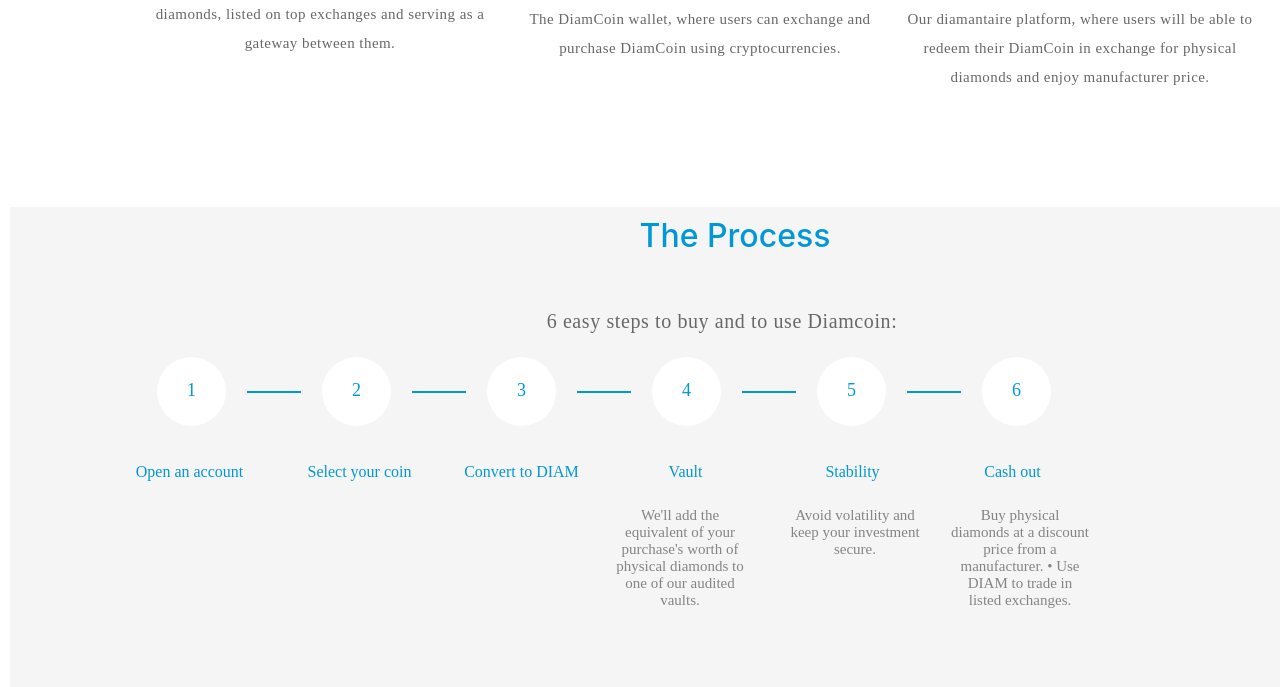
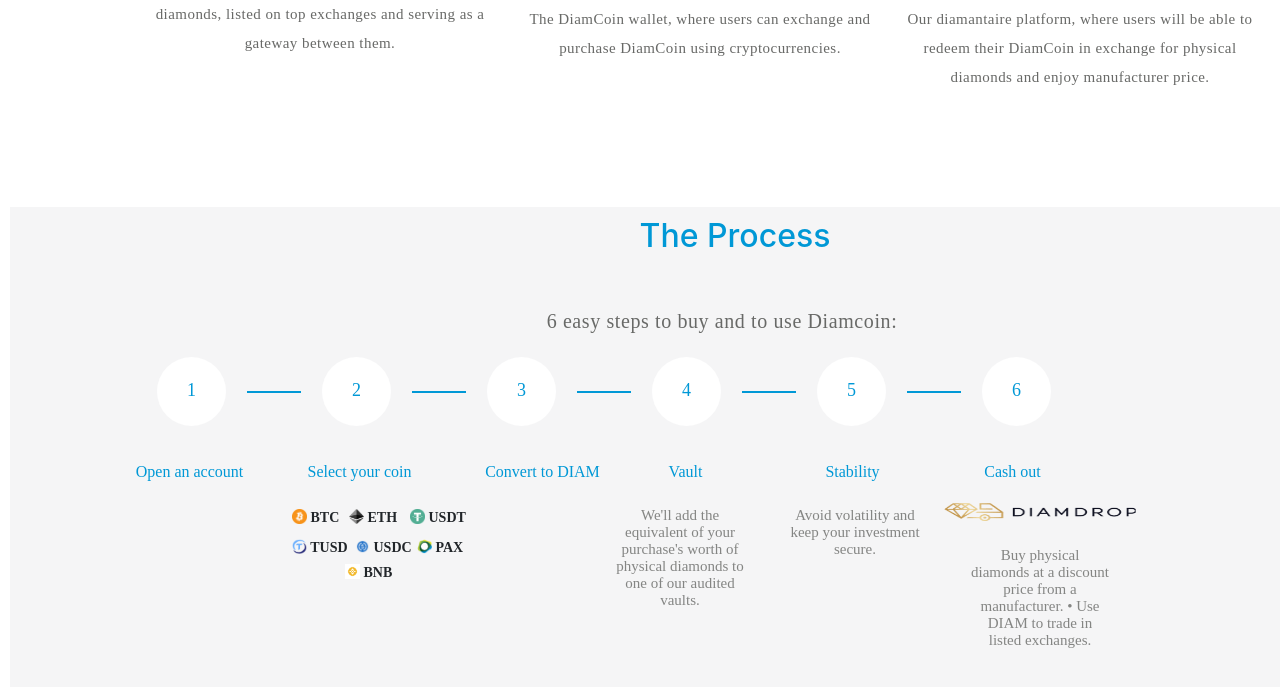
Before and after one commit to IvoMalakov/Web-Impression, a plain HTML site: page index.html in a window 1280 px wide. Shown: the part 1493-2180 px from the top of the page. Drawn offline with nearby package versions, Linux system fonts and the light colour scheme.

Commit message:
More work on the test task - coin icons.

```diff
--- a/index.html
+++ b/index.html
@@ -141,7 +141,36 @@
                             </div>
                             <div class="step-info">
                                 <h6 id="h62" class="step-title color-blue-text">Select your coin</h6>                                </h6>
-                                <p class="product-test"></p>
+                                <ul class="coins">
+                                    <li id="btc">
+                                        <img alt="BTC" src="./images/bitcoin.png" />
+                                        btc
+                                    </li">
+                                    <li id="eth">
+                                        <img alt="ETH" src="./images/eth.png" />
+                                        eth
+                                    </li>
+                                    <li id="usdt">
+                                        <img alt="USDT" src="./images/usdt.png" />
+                                        usdt
+                                    </li>
+                                    <li id="tusdt">
+                                        <img alt="TUSDT" src="./images/tusdt.png" />
+                                        tusd
+                                    </li>
+                                    <li id="usdc">
+                                        <img alt="USDC" src="./images/usdc.png" />
+                                        usdc
+                                    </li>
+                                    <li id="pax">
+                                        <img alt="PAX" src="./images/pax.png" />
+                                        pax
+                                    </li>
+                                    <li id="bnb">
+                                        <img alt="BNB" src="./images/bnb.png" />
+                                        bnb
+                                    </li>
+                                </ul>
                             </div>
                             <div id="bigEclipse3" class="bigEclipse col-sm-1">
                                 <p class="insideBigEclpse color-blue-text">
@@ -184,6 +213,7 @@
                         </div>
                         <div class="step-info">
                             <h6 id="h66" class="step-title color-blue-text">Cash out</h6>
+                            <img id="diam-drop" src="./images/diam-drop.png" alt="Diam-Drop" />
                             <p id="product6" class="product-test">
                                 Buy physical diamonds at a discount price from a manufacturer.
                                 • Use DIAM to trade in listed exchanges.
--- a/styles/style.scss
+++ b/styles/style.scss
@@ -112,6 +112,14 @@ body {
                 font-size: 14px;
                 line-height: 21px;
                 text-align: center;
+
+                #diam-drop {
+                    width: 200px;
+                    height: 50px;
+                    position: absolute;
+                    top: 280px;
+                    left: 930px;
+                }
             }
 
             .step-title {
@@ -135,7 +143,7 @@ body {
             #h63 {
                 position: absolute;
                 top: 255px;
-                left: 454px;
+                left: 475px;
             }
 
             #h64 {
@@ -154,6 +162,66 @@ body {
                 position: absolute;
                 top: 255px;
                 left: 945px;
+            }
+
+            .coins {
+
+                #btc {
+                    position: absolute;
+                    top: 300px;
+                    left: 282px;
+                }
+
+                #eth {
+                    position: absolute;
+                    top: 300px;
+                    left: 339px;
+                }
+
+                #usdt {
+                    position: absolute;
+                    top: 300px;
+                    left: 400px;
+                }
+
+                #tusdt {
+                    position: absolute;
+                    top: 330px;
+                    left: 282px;
+                }
+
+                #usdc {
+                    position: absolute;
+                    top: 330px;
+                    left: 345px;
+                }
+
+                #pax {
+                    position: absolute;
+                    top: 330px;
+                    left: 407px;
+                }
+
+                #bnb {
+                    position: absolute;
+                    top: 355px;
+                    left: 335px;
+                }
+
+                li {
+                    text-transform: uppercase;
+                    display: inline-block;
+                    position: relative;
+                    text-align: center;
+
+                    img {
+                        width: 15px;
+                        height: 15px;
+                        position: relative;
+                        top: -2px;
+                    }
+                }
+
             }
 
             .product-test {
@@ -183,8 +251,8 @@ body {
 
             #product6 {
                 position: absolute;
-                top: 300px;
-                left: 940px;
+                top: 340px;
+                left: 960px;
             }
 
             #eclipses{
```
Also changed, not shown: images/bitcoin.png (added), images/bnb.png (added), images/diam-drop.png (added), images/eth.png (added), images/pax.png (added), images/tusdt.png (added), images/usdc.png (added), images/usdt.png (added), styles/dist/style.css, styles/dist/style.min.css, styles/style.css, 1 other file.
